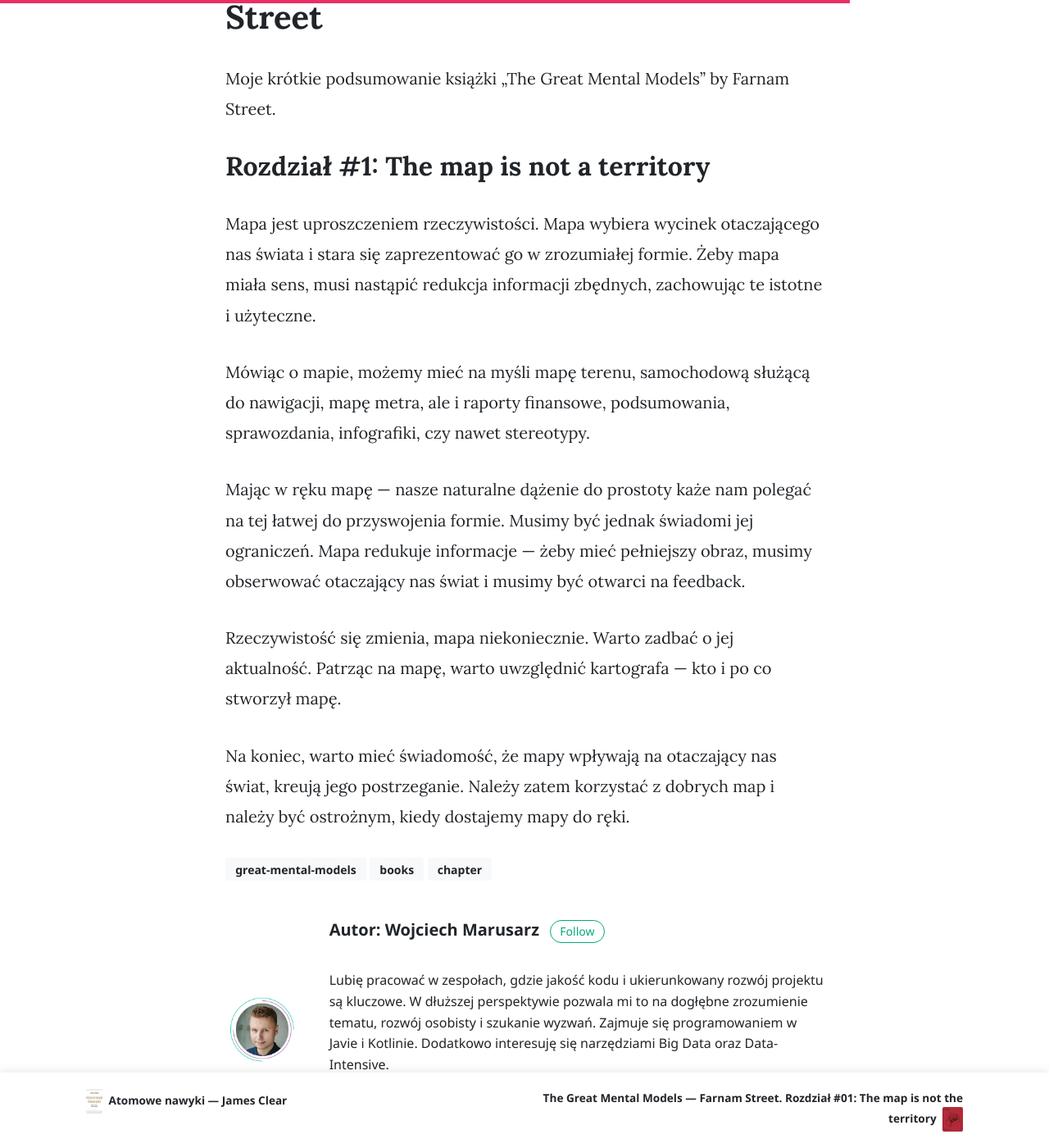
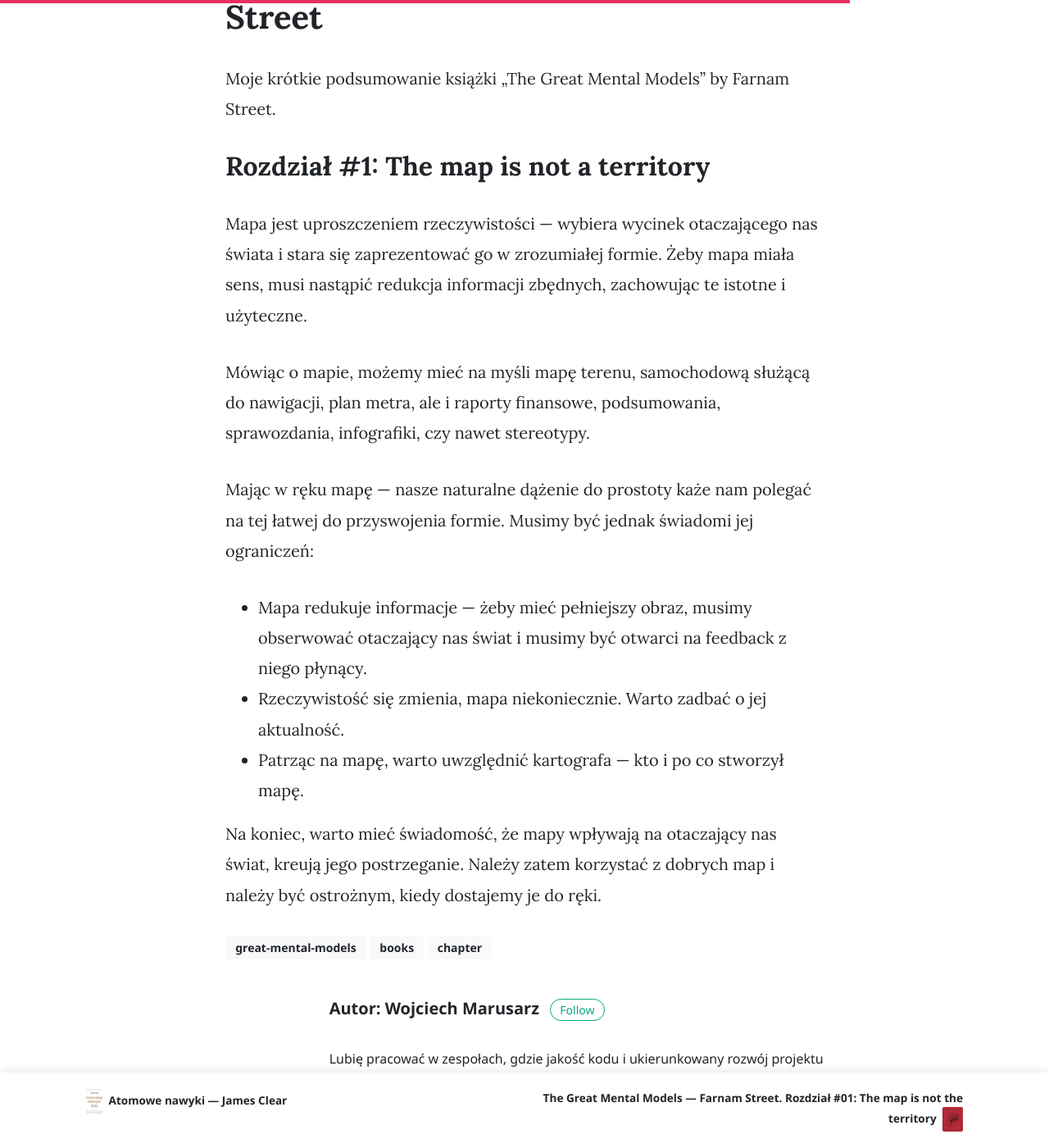
Before and after one commit to marwoj/marwoj.github.io, a Jekyll site: the page built from _posts/2023-05-21-great-mental-models-01.md, in a window 1280 px wide and 1400 px high, scrolled down 907 px. Shown: the whole window at 82% size. Built offline with Jekyll 4.4.1, drawn with Linux system fonts in a browser that asks for light colours; nearby versions of some CDN libraries.

Commit message:
Greate Mental Models 01

```diff
--- a/_posts/great-mental-models/great-mental-models-01.md
+++ b/_posts/great-mental-models/great-mental-models-01.md
@@ -1,18 +1,19 @@
 ## Rozdział #1: The map is not a territory
 
-Mapa jest uproszczeniem rzeczywistości. Mapa wybiera wycinek otaczającego nas świata i stara się zaprezentować go
+Mapa jest uproszczeniem rzeczywistości — wybiera wycinek otaczającego nas świata i stara się zaprezentować go
 w zrozumiałej formie. Żeby mapa miała sens, musi nastąpić redukcja informacji zbędnych, zachowując te istotne i
 użyteczne.
 
-Mówiąc o mapie, możemy mieć na myśli mapę terenu, samochodową służącą do nawigacji, mapę metra, ale i raporty finansowe,
+Mówiąc o mapie, możemy mieć na myśli mapę terenu, samochodową służącą do nawigacji, plan metra, ale i raporty finansowe,
 podsumowania, sprawozdania, infografiki, czy nawet stereotypy.
 
 Mając w ręku mapę — nasze naturalne dążenie do prostoty każe nam polegać na tej łatwej do przyswojenia formie. Musimy
-być jednak świadomi jej ograniczeń. Mapa redukuje informacje — żeby mieć pełniejszy obraz, musimy obserwować otaczający
-nas świat i musimy być otwarci na feedback.
+być jednak świadomi jej ograniczeń:
 
-Rzeczywistość się zmienia, mapa niekoniecznie. Warto zadbać o jej aktualność. Patrząc na mapę, warto uwzględnić
-kartografa — kto i po co stworzył mapę.
+- Mapa redukuje informacje — żeby mieć pełniejszy obraz, musimy obserwować otaczający
+nas świat i musimy być otwarci na feedback z niego płynący.
+- Rzeczywistość się zmienia, mapa niekoniecznie. Warto zadbać o jej aktualność.
+- Patrząc na mapę, warto uwzględnić kartografa — kto i po co stworzył mapę.
 
 Na koniec, warto mieć świadomość, że mapy wpływają na otaczający nas świat, kreują jego postrzeganie. Należy zatem
-korzystać z dobrych map i należy być ostrożnym, kiedy dostajemy mapy do ręki.
+korzystać z dobrych map i należy być ostrożnym, kiedy dostajemy je do ręki.
```
